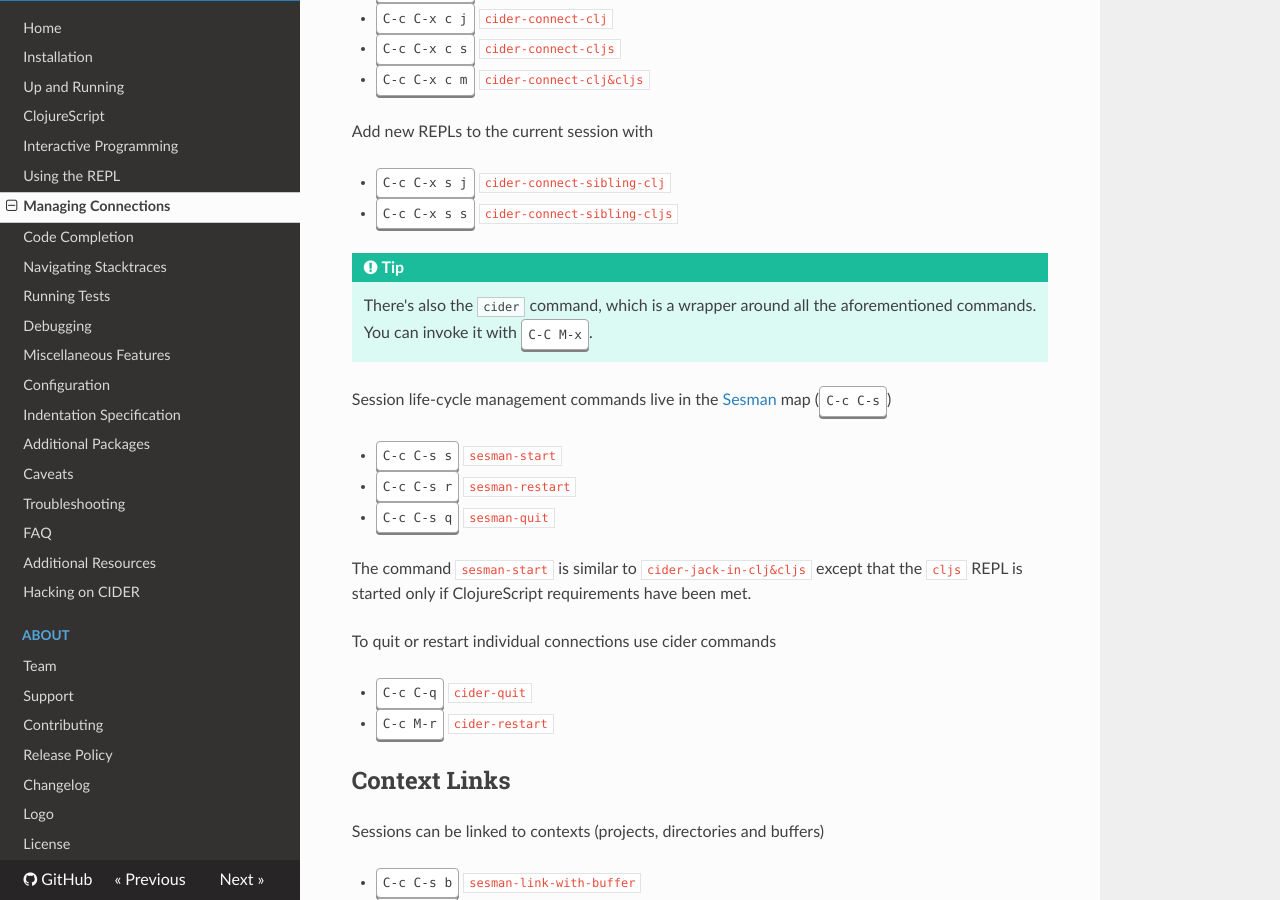
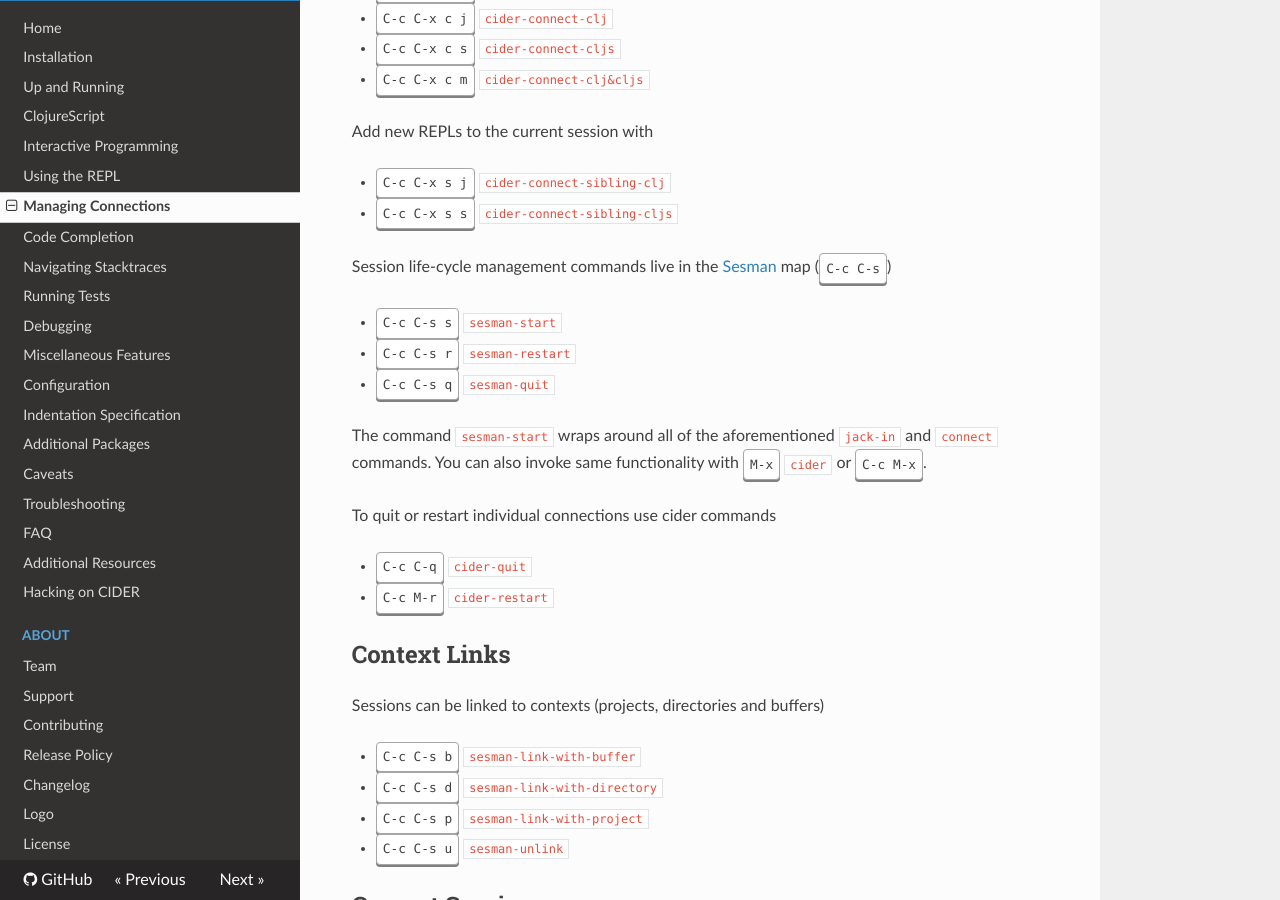
Before and after one commit to clojure-emacs/cider, an MkDocs documentation site: the page built from doc/managing_connections.md, in a window 1280 px wide and 900 px high, scrolled down 489 px. Built offline with MkDocs 1.6.1, drawn with Linux system fonts in a browser that asks for light colours; nearby versions of some CDN libraries; old or Windows-style settings are respelled for this version of MkDocs.

Commit message:
Fallback on `cider` in sesman-start (C-c C-s C-s)

```diff
--- a/doc/managing_connections.md
+++ b/doc/managing_connections.md
@@ -24,11 +24,6 @@ Add new REPLs to the current session with
    - <kbd>C-c C-x s j</kbd> `cider-connect-sibling-clj`
    - <kbd>C-c C-x s s</kbd> `cider-connect-sibling-cljs`
 
-!!! Tip
-
-    There's also the `cider` command, which is a wrapper around all the
-    aforementioned commands. You can invoke it with <kbd>C-C M-x</kbd>.
-
 Session life-cycle management commands live in the [Sesman] map (<kbd>C-c
 C-s</kbd>)
 
@@ -36,8 +31,9 @@ C-s</kbd>)
    - <kbd>C-c C-s r</kbd> `sesman-restart`
    - <kbd>C-c C-s q</kbd> `sesman-quit`
 
-The command `sesman-start` is similar to `cider-jack-in-clj&cljs` except that
-the `cljs` REPL is started only if ClojureScript requirements have been met.
+The command `sesman-start` wraps around all of the aforementioned `jack-in` and
+`connect` commands. You can also invoke same functionality with <kbd>M-x</kbd>
+`cider` or <kbd>C-c M-x</kbd>.
 
 To quit or restart individual connections use cider commands
 
```
Also changed, not shown: 1 other file.
